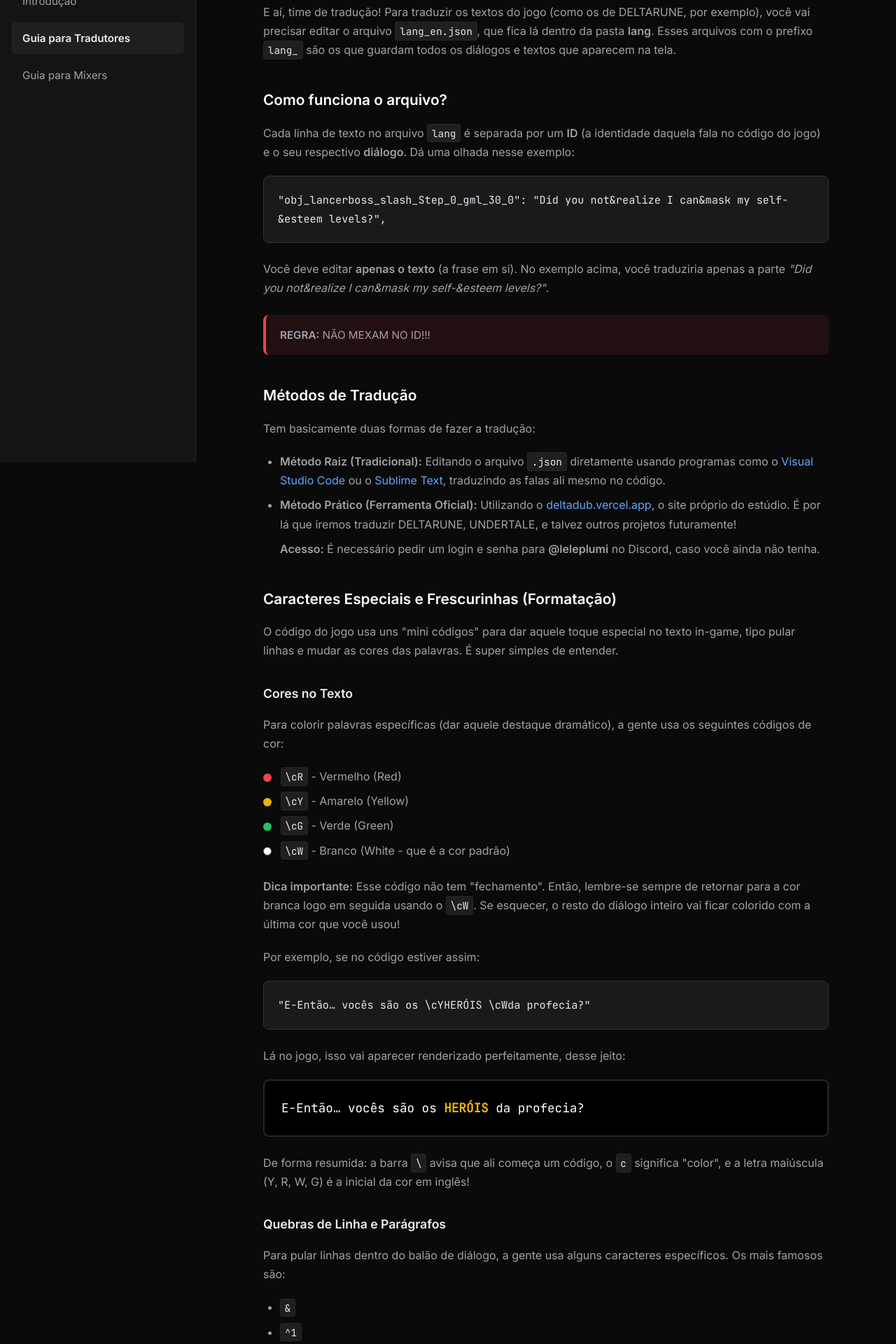
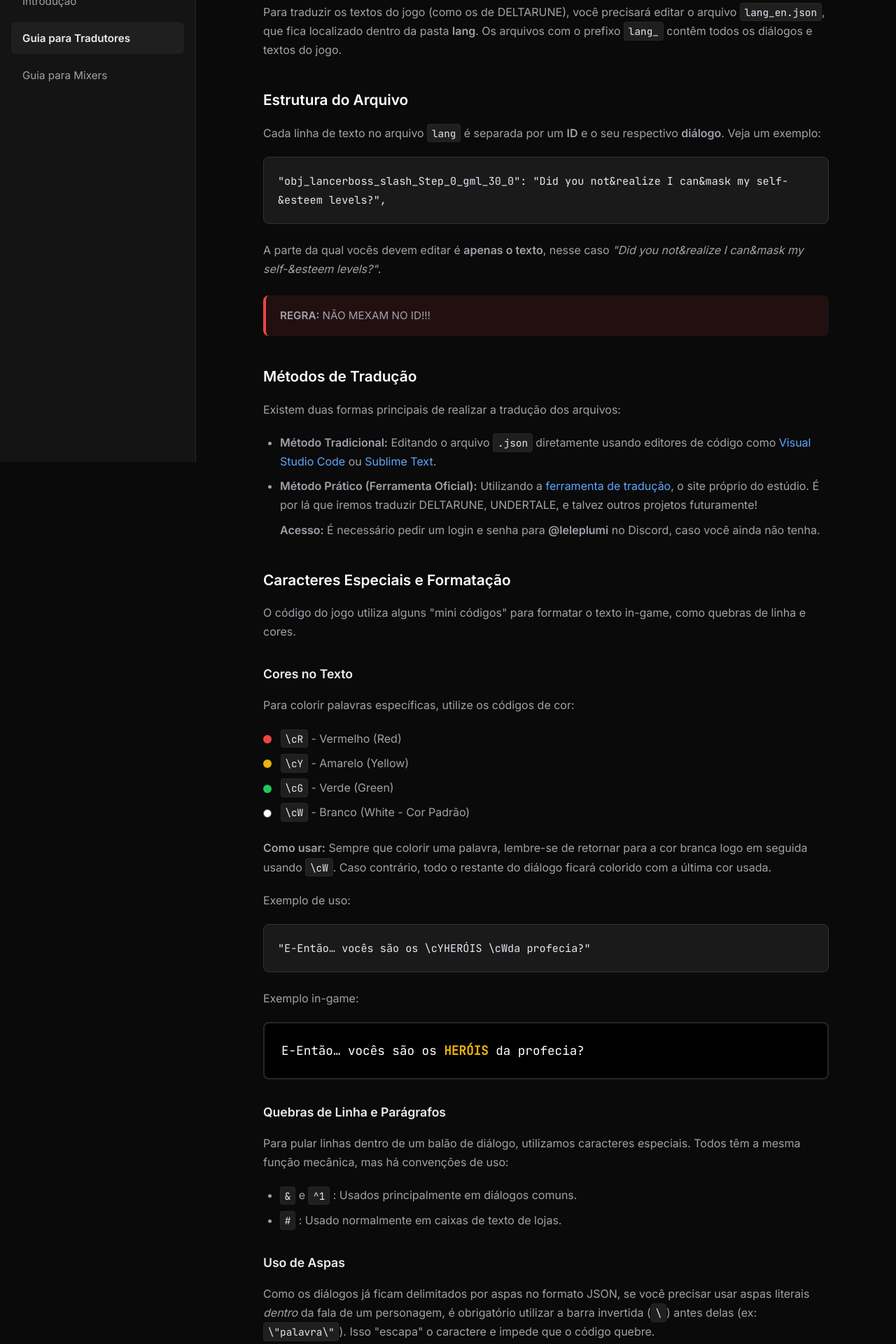
Before and after one commit to nyan-coder/dtdocs, a React (Vite) app: page /tradutores in a window 1280 px wide. Shown: the part 140-2060 px from the top of the page at 70% size. Built offline with nearby package versions, Linux system fonts and the light colour scheme.

Commit message:
Corrige linguagem para tom formal e altera titulo de formatação

```diff
--- a/src/pages/Mixers.jsx
+++ b/src/pages/Mixers.jsx
@@ -4,18 +4,18 @@ const Mixers = () => {
     return (
         <section className="doc-section">
             <h2>Guia para Mixers (Áudio)</h2>
-            <p>Galera do áudio, a implementação de vocês no jogo é uma tarefa relativamente simples e direta! A única regra é garantir que o ID do arquivo de vocês use o prefixo correto de som da engine do GameMaker.</p>
+            <p>A implementação de áudio no jogo é uma tarefa relativamente simples e direta. A principal regra é garantir que o ID do arquivo utilize o prefixo correto de som do motor GameMaker.</p>
 
             <h3>Como nomear os arquivos de áudio</h3>
-            <p>Basicamente, você precisa substituir o prefixo do ID original (como <code>obj_</code>) por <code>snd_</code> (de "sound").</p>
+            <p>Você precisa substituir o prefixo do ID original (como <code>obj_</code>) por <code>snd_</code> (de "sound").</p>
 
-            <p>Saca só o exemplo:</p>
+            <p>Exemplo:</p>
             <div className="code-block diff">
                 <span className="diff-remove">- obj_shop1_slash_Draw_0_gml_99_0</span><br />
                 <span className="diff-add">+ snd_shop1_slash_Draw_0_gml_99_0</span>
             </div>
 
-            <p>Pronto! Depois de renomear o arquivo de áudio com o prefixo <code>snd_</code>, é só certificar de exportar e salvar no formato <strong>.ogg</strong> antes de adicionar ao jogo. Fim de papo!</p>
+            <p>Após renomear o arquivo de áudio com o prefixo correto, certifique-se de exportá-lo e salvá-lo no formato <strong>.ogg</strong> antes de adicioná-lo ao jogo.</p>
         </section>
     );
 };
--- a/src/pages/Tradutores.jsx
+++ b/src/pages/Tradutores.jsx
@@ -4,64 +4,60 @@ const Tradutores = () => {
     return (
         <section className="doc-section">
             <h2>Guia para Tradutores</h2>
-            <p>E aí, time de tradução! Para traduzir os textos do jogo (como os de DELTARUNE, por exemplo), você vai precisar editar o arquivo <code>lang_en.json</code>, que fica lá dentro da pasta <strong>lang</strong>. Esses arquivos com o prefixo <code>lang_</code> são os que guardam todos os diálogos e textos que aparecem na tela.</p>
+            <p>Para traduzir os textos do jogo (como os de DELTARUNE), você precisará editar o arquivo <code>lang_en.json</code>, que fica localizado dentro da pasta <strong>lang</strong>. Os arquivos com o prefixo <code>lang_</code> contêm todos os diálogos e textos do jogo.</p>
 
-            <h3>Como funciona o arquivo?</h3>
-            <p>Cada linha de texto no arquivo <code>lang</code> é separada por um <strong>ID</strong> (a identidade daquela fala no código do jogo) e o seu respectivo <strong>diálogo</strong>. Dá uma olhada nesse exemplo:</p>
+            <h3>Estrutura do Arquivo</h3>
+            <p>Cada linha de texto no arquivo <code>lang</code> é separada por um <strong>ID</strong> e o seu respectivo <strong>diálogo</strong>. Veja um exemplo:</p>
             <div className="code-block">
                 <code>"obj_lancerboss_slash_Step_0_gml_30_0": "Did you not&realize I can&mask my self-&esteem levels?",</code>
             </div>
-            <p>Você deve editar <strong>apenas o texto</strong> (a frase em si). No exemplo acima, você traduziria apenas a parte <em>"Did you not&realize I can&mask my self-&esteem levels?"</em>.</p>
+            <p>A parte da qual vocês devem editar é <strong>apenas o texto</strong>, nesse caso <em>"Did you not&realize I can&mask my self-&esteem levels?"</em>.</p>
             <p className="alert alert-danger"><strong>REGRA:</strong> NÃO MEXAM NO ID!!!</p>
 
             <h3>Métodos de Tradução</h3>
-            <p>Tem basicamente duas formas de fazer a tradução:</p>
+            <p>Existem duas formas principais de realizar a tradução dos arquivos:</p>
             <ul>
-                <li><strong>Método Raiz (Tradicional):</strong> Editando o arquivo <code>.json</code> diretamente usando programas como o <a href="https://code.visualstudio.com/" target="_blank" rel="noreferrer">Visual Studio Code</a> ou o <a href="https://www.sublimetext.com/" target="_blank" rel="noreferrer">Sublime Text</a>, traduzindo as falas ali mesmo no código.</li>
+                <li><strong>Método Tradicional:</strong> Editando o arquivo <code>.json</code> diretamente usando editores de código como <a href="https://code.visualstudio.com/" target="_blank" rel="noreferrer">Visual Studio Code</a> ou <a href="https://www.sublimetext.com/" target="_blank" rel="noreferrer">Sublime Text</a>.</li>
                 <li>
-                    <strong>Método Prático (Ferramenta Oficial):</strong> Utilizando o <a href="https://deltadub.vercel.app" target="_blank" rel="noreferrer">deltadub.vercel.app</a>, o site próprio do estúdio. É por lá que iremos traduzir DELTARUNE, UNDERTALE, e talvez outros projetos futuramente!<br />
+                    <strong>Método Prático (Ferramenta Oficial):</strong> Utilizando a <a href="https://deltadub.vercel.app" target="_blank" rel="noreferrer">ferramenta de tradução</a>, o site próprio do estúdio. É por lá que iremos traduzir DELTARUNE, UNDERTALE, e talvez outros projetos futuramente!<br />
                     <span style={{ display: 'block', marginTop: '8px' }}>
                         <strong>Acesso:</strong> É necessário pedir um login e senha para <strong>@leleplumi</strong> no Discord, caso você ainda não tenha.
                     </span>
                 </li>
             </ul>
 
-            <h3>Caracteres Especiais e Frescurinhas (Formatação)</h3>
-            <p>O código do jogo usa uns "mini códigos" para dar aquele toque especial no texto in-game, tipo pular linhas e mudar as cores das palavras. É super simples de entender.</p>
+            <h3>Caracteres Especiais e Formatação</h3>
+            <p>O código do jogo utiliza alguns "mini códigos" para formatar o texto in-game, como quebras de linha e cores.</p>
 
             <h4>Cores no Texto</h4>
-            <p>Para colorir palavras específicas (dar aquele destaque dramático), a gente usa os seguintes códigos de cor:</p>
+            <p>Para colorir palavras específicas, utilize os códigos de cor:</p>
             <ul className="color-list">
                 <li><span className="color-dot red"></span> <code>\cR</code> - Vermelho (Red)</li>
                 <li><span className="color-dot yellow"></span> <code>\cY</code> - Amarelo (Yellow)</li>
                 <li><span className="color-dot green"></span> <code>\cG</code> - Verde (Green)</li>
-                <li><span className="color-dot white"></span> <code>\cW</code> - Branco (White - que é a cor padrão)</li>
+                <li><span className="color-dot white"></span> <code>\cW</code> - Branco (White - Cor Padrão)</li>
             </ul>
-            <p><strong>Dica importante:</strong> Esse código não tem "fechamento". Então, lembre-se sempre de retornar para a cor branca logo em seguida usando o <code>\cW</code>. Se esquecer, o resto do diálogo inteiro vai ficar colorido com a última cor que você usou!</p>
+            <p><strong>Como usar:</strong> Sempre que colorir uma palavra, lembre-se de retornar para a cor branca logo em seguida usando <code>\cW</code>. Caso contrário, todo o restante do diálogo ficará colorido com a última cor usada.</p>
 
-            <p>Por exemplo, se no código estiver assim:</p>
+            <p>Exemplo de uso:</p>
             <div className="code-block">
                 <code>"E-Então… vocês são os \cYHERÓIS \cWda profecia?"</code>
             </div>
 
-            <p>Lá no jogo, isso vai aparecer renderizado perfeitamente, desse jeito:</p>
+            <p>Exemplo in-game:</p>
             <div className="code-block in-game">
                 <span>E-Então… vocês são os <span style={{color: '#eab308', fontWeight: 'bold'}}>HERÓIS</span> da profecia?</span>
             </div>
 
-            <p>De forma resumida: a barra <code>\</code> avisa que ali começa um código, o <code>c</code> significa "color", e a letra maiúscula (Y, R, W, G) é a inicial da cor em inglês!</p>
+            <h4>Quebras de Linha e Parágrafos</h4>
+            <p>Para pular linhas dentro de um balão de diálogo, utilizamos caracteres especiais. Todos têm a mesma função mecânica, mas há convenções de uso:</p>
+            <ul>
+                <li><code>&amp;</code> e <code>^1</code> : Usados principalmente em diálogos comuns.</li>
+                <li><code>#</code> : Usado normalmente em caixas de texto de lojas.</li>
+            </ul>
 
-            <h4>Quebras de Linha e Parágrafos</h4>
-            <p>Para pular linhas dentro do balão de diálogo, a gente usa alguns caracteres específicos. Os mais famosos são:</p>
-            <ul>
-                <li><code>&amp;</code></li>
-                <li><code>^1</code></li>
-                <li><code>#</code></li>
-            </ul>
-            <p>Mecanicamente eles fazem a mesma coisa, mas a galera costuma usar mais o <code>&amp;</code> e o <code>^1</code> para os diálogos comuns dos personagens, enquanto o <code>#</code> é mais usado nas caixas de texto de lojas.</p>
-
-            <h4>O lance das Aspas</h4>
-            <p>Como os diálogos já ficam todos delimitados por aspas lá no arquivo JSON, se o personagem precisar falar algo "entre aspas" de forma literal, você tem que usar a barra invertida (<code>\</code>) antes delas (fica assim: <code>\"sua palavra\"</code>). Isso "escapa" as aspas e impede que o código ache que a frase acabou ali, quebrando tudo.</p>
+            <h4>Uso de Aspas</h4>
+            <p>Como os diálogos já ficam delimitados por aspas no formato JSON, se você precisar usar aspas literais <em>dentro</em> da fala de um personagem, é obrigatório utilizar a barra invertida (<code>\</code>) antes delas (ex: <code>\"palavra\"</code>). Isso "escapa" o caractere e impede que o código quebre.</p>
         </section>
     );
 };
```
